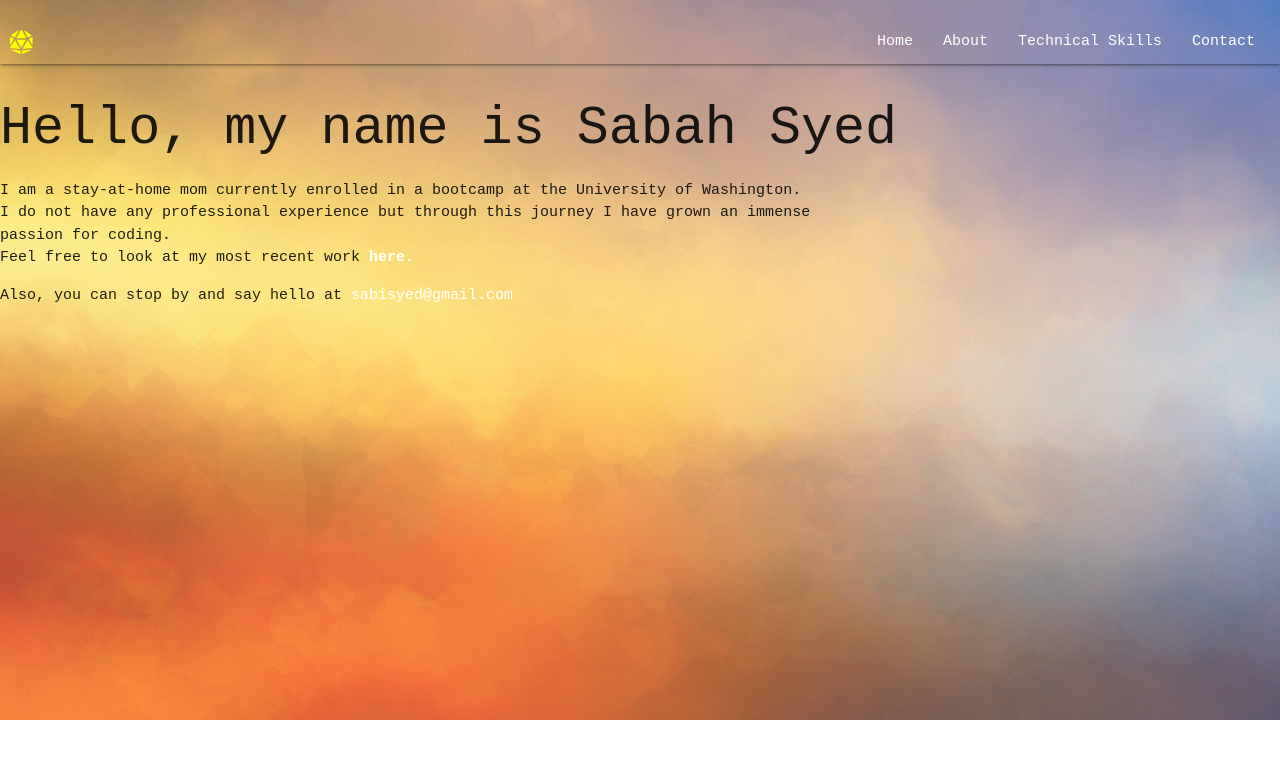
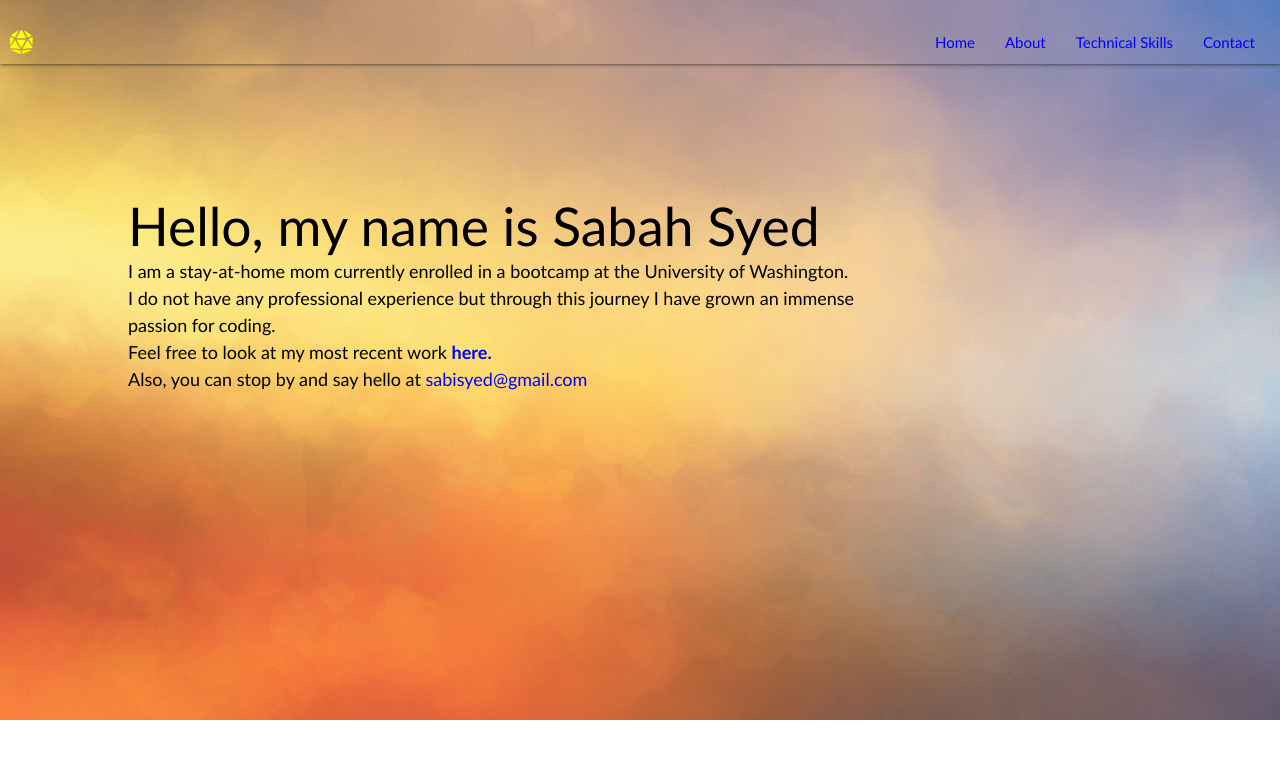
Before and after one commit to sabahsyed/Portfolio, a plain HTML site: page assets/about.html in a window 1280 px wide. Drawn offline with nearby package versions, Linux system fonts and the light colour scheme.

Commit message:
Updated info on about.html

```diff
--- a/assets/about.html
+++ b/assets/about.html
@@ -22,12 +22,14 @@
           </ul>
         </div>
     </nav>
-    <h2>Hello, my name is Sabah Syed</h2>
-    <p>I am a stay-at-home mom currently enrolled in a bootcamp at the University of Washington.<br>
-    I do not have any professional experience but through this journey I have grown an immense <br>
-    passion for coding. <br>
-    Feel free to look at my most recent work <a href = "./technicalSkills.html" style= "font-weight:bold;">here.</a></p>
-    Also, you can stop by and say hello at <a href="mailto:sabisyedr@gmail.com">sabisyed@gmail.com</a><br>
+    <div class = "container">
+        <h2>Hello, my name is Sabah Syed</h2>
+        <p>I am a stay-at-home mom currently enrolled in a bootcamp at the University of Washington.<br>
+        I do not have any professional experience but through this journey I have grown an immense <br>
+        passion for coding. <br>
+        Feel free to look at my most recent work <a href = "./technicalSkills.html" style= "font-weight:bold;">here.</a><br>
+        Also, you can stop by and say hello at <a href="mailto:sabisyedr@gmail.com">sabisyed@gmail.com</a><br></p>
+    </div>
 </body>
 <script src="https://cdnjs.cloudflare.com/ajax/libs/jquery/3.5.0/jquery.min.js"></script>
 <script src="https://cdnjs.cloudflare.com/ajax/libs/popper.js/1.16.1/umd/popper.min.js"></script>
--- a/assets/aboutStyle.css
+++ b/assets/aboutStyle.css
@@ -2,7 +2,7 @@ html{
     box-sizing: border-box;
   }
 body {
-    font-family: 'Courier New', Courier, monospace;
+    font-family: "Gill Sans";
     background-image: url(qUFOpw.jpg);
     background-repeat: no-repeat;
     background-size: cover;
@@ -18,5 +18,22 @@ nav .brand-logo{
     color: yellow !important;
 }
 a{
-    color:white !important;
+    color:blue !important;
 }
+.container{
+    left:40%;
+    top:60%;
+}
+h2{
+    color:black;
+    position: absolute;
+    top: 20%;
+    left:10%;
+}
+p{
+    font-size:large;
+    color:black;
+    position: absolute;
+    top: 30%;
+    left:10%;
+}
```
